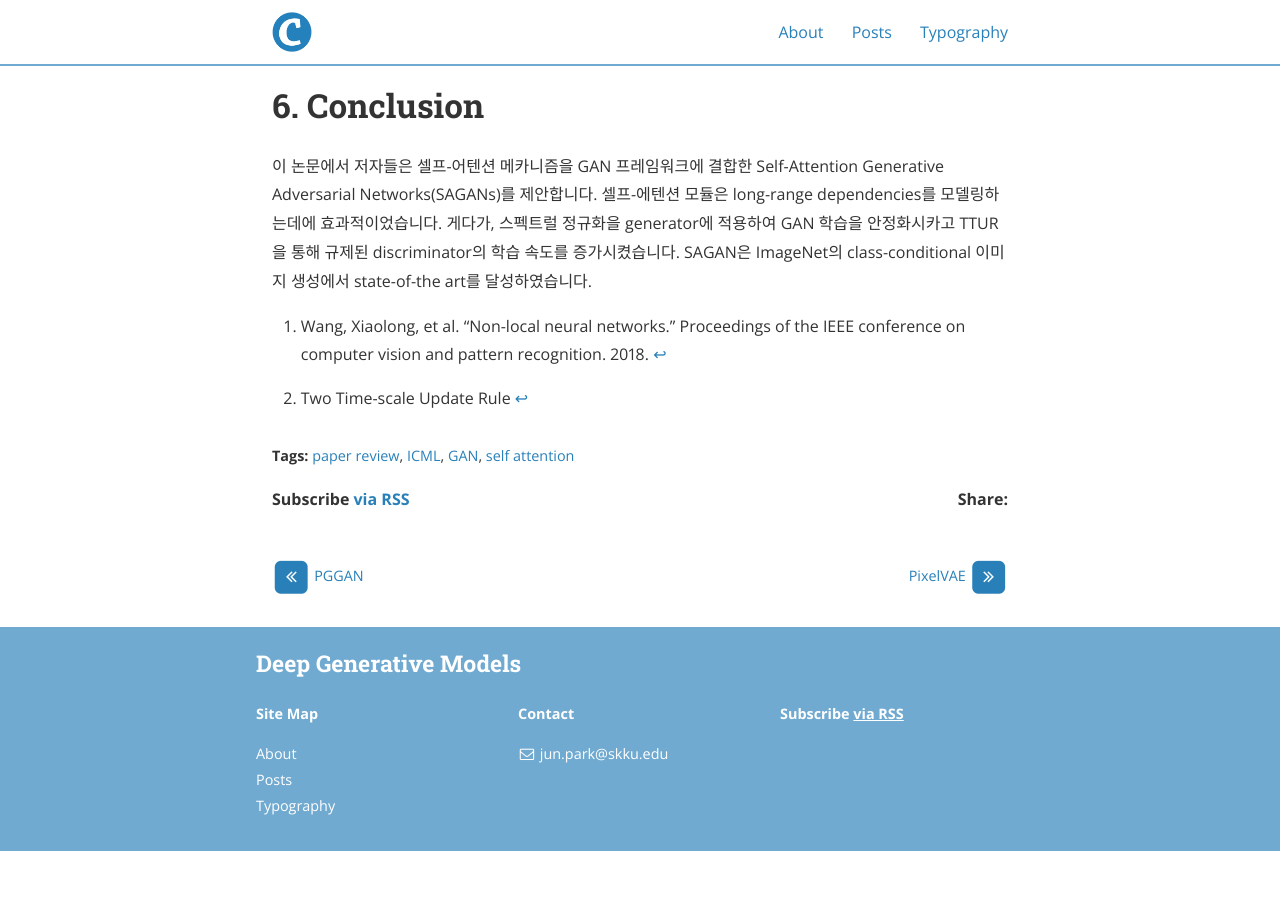
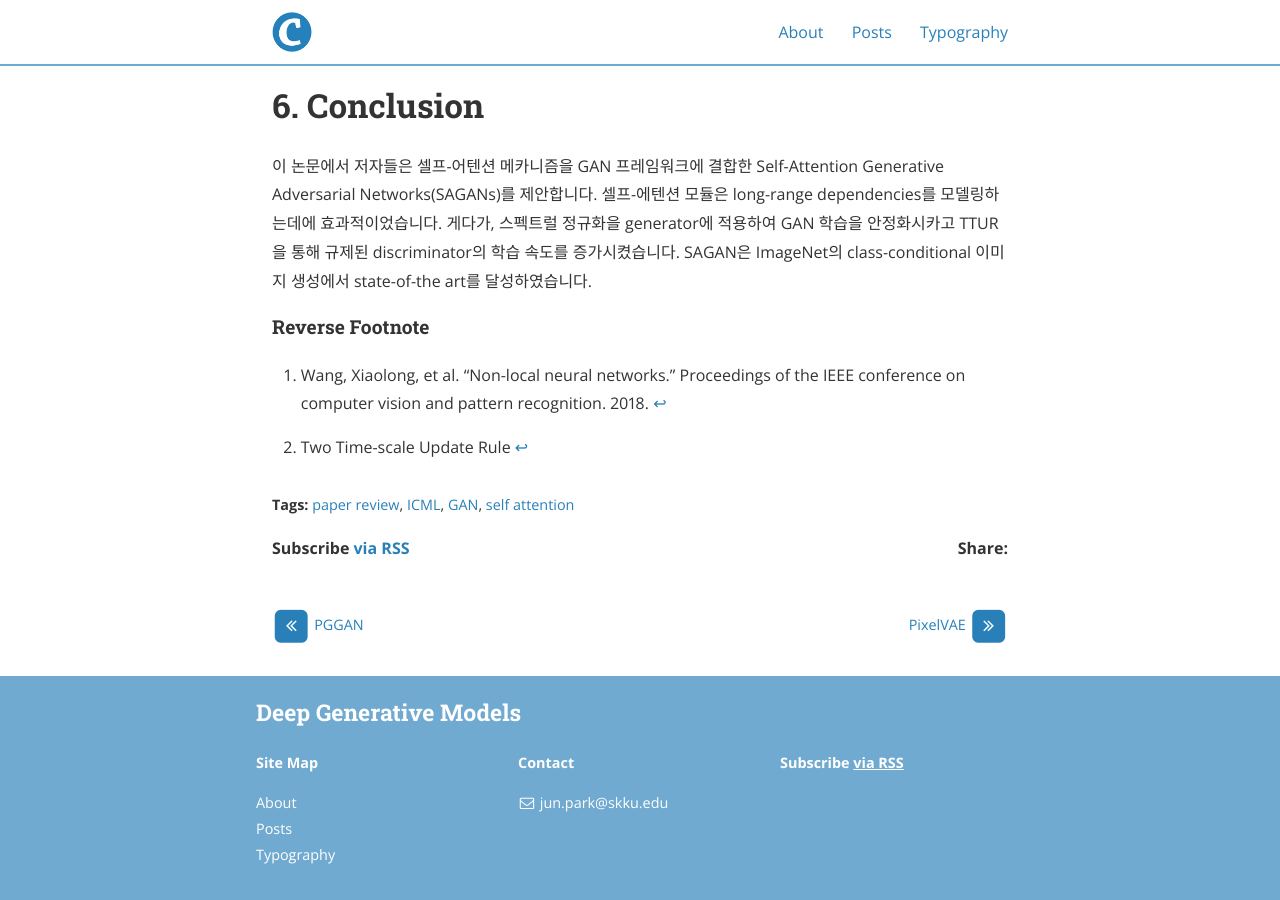
Before and after one commit to deep-generative-models-AIM5036/deep-generative-models-AIM5036.github.io, a Jekyll site: the page built from _posts/2022-11-10-SAGAN.md, in a window 1280 px wide and 900 px high, scrolled down 12022 px. Built offline with Jekyll 4.4.1, drawn with Linux system fonts in a browser that asks for light colours; nearby versions of some CDN libraries; formulas are drawn with MathJax 3; before the commit the page ends 12873 px from its top, so only the background shows below that.

Commit message:
add minor

```diff
--- a/_posts/2022-11-10-SAGAN.md
+++ b/_posts/2022-11-10-SAGAN.md
@@ -184,7 +184,6 @@ generation 과정에서 학습한 내용을 더 잘 이해하기 위해 다양
 # 6. Conclusion
 이 논문에서 저자들은 셀프-어텐션 메카니즘을 GAN 프레임워크에 결합한 Self-Attention Generative Adversarial Networks(SAGANs)를 제안합니다. 셀프-에텐션 모듈은 long-range dependencies를 모델링하는데에 효과적이었습니다. 게다가, 스펙트럴 정규화을 generator에 적용하여 GAN 학습을 안정화시카고 TTUR을 통해 규제된 discriminator의 학습 속도를 증가시켰습니다. SAGAN은 ImageNet의 class-conditional 이미지 생성에서 state-of-the art를 달성하였습니다.
 
-
-
+#### Reverse Footnote
 [^Non-local]: Wang, Xiaolong, et al. "Non-local neural networks." Proceedings of the IEEE conference on computer vision and pattern recognition. 2018.
 [^TTUR]: Two Time-scale Update Rule
```
